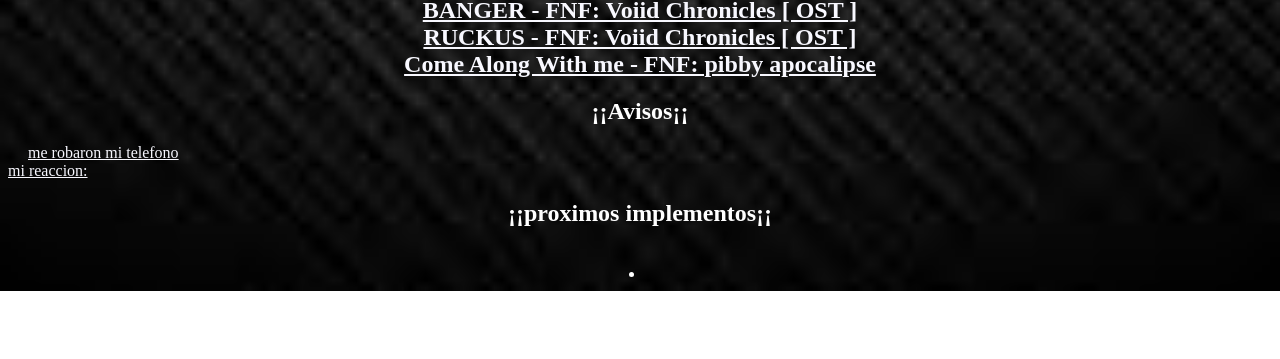
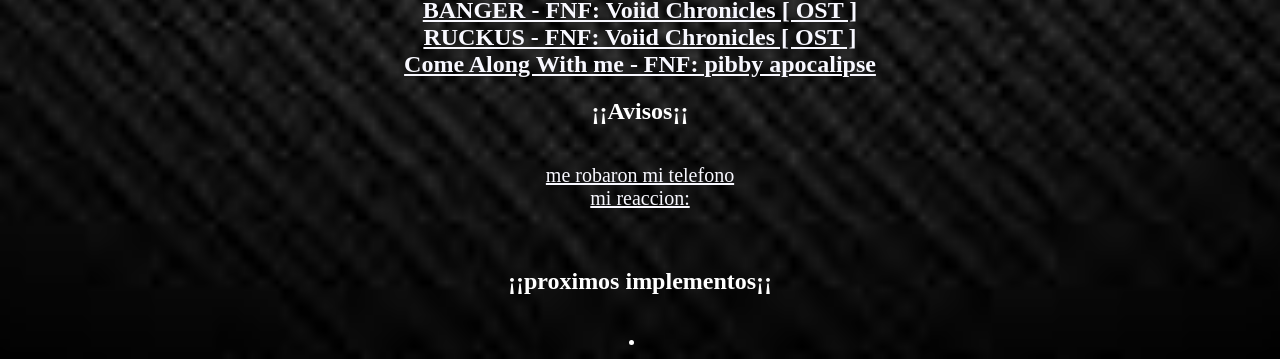
Before and after one commit to zynixvt/test, a plain HTML site: page index.html in a window 1280 px wide. Shown: the part 1006-1365 px from the top of the page. Before the commit the page ends 1297 px from the top, so only its background shows below. Drawn offline with Linux system fonts and the light colour scheme.

Commit message:
dysplay agregado comportamiento para id robo es de bloque centrado

```diff
--- a/estilo.css
+++ b/estilo.css
@@ -41,7 +41,9 @@ a:hover {
     color: rgb(183, 180, 180);
 }
 #robo {
+    display: block;
     text-align: center;
+    font-size: 20px;
 }
 li {
     text-align: center;
```
